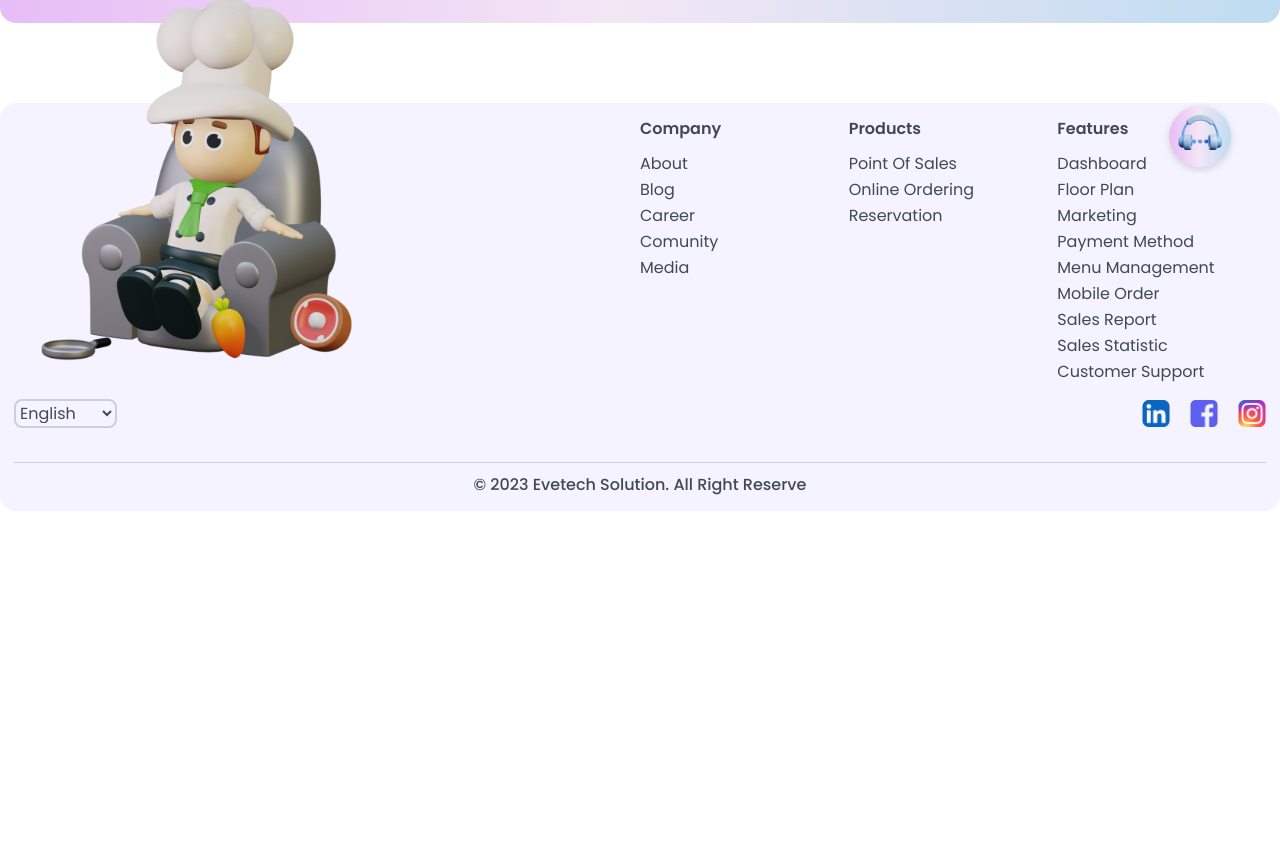
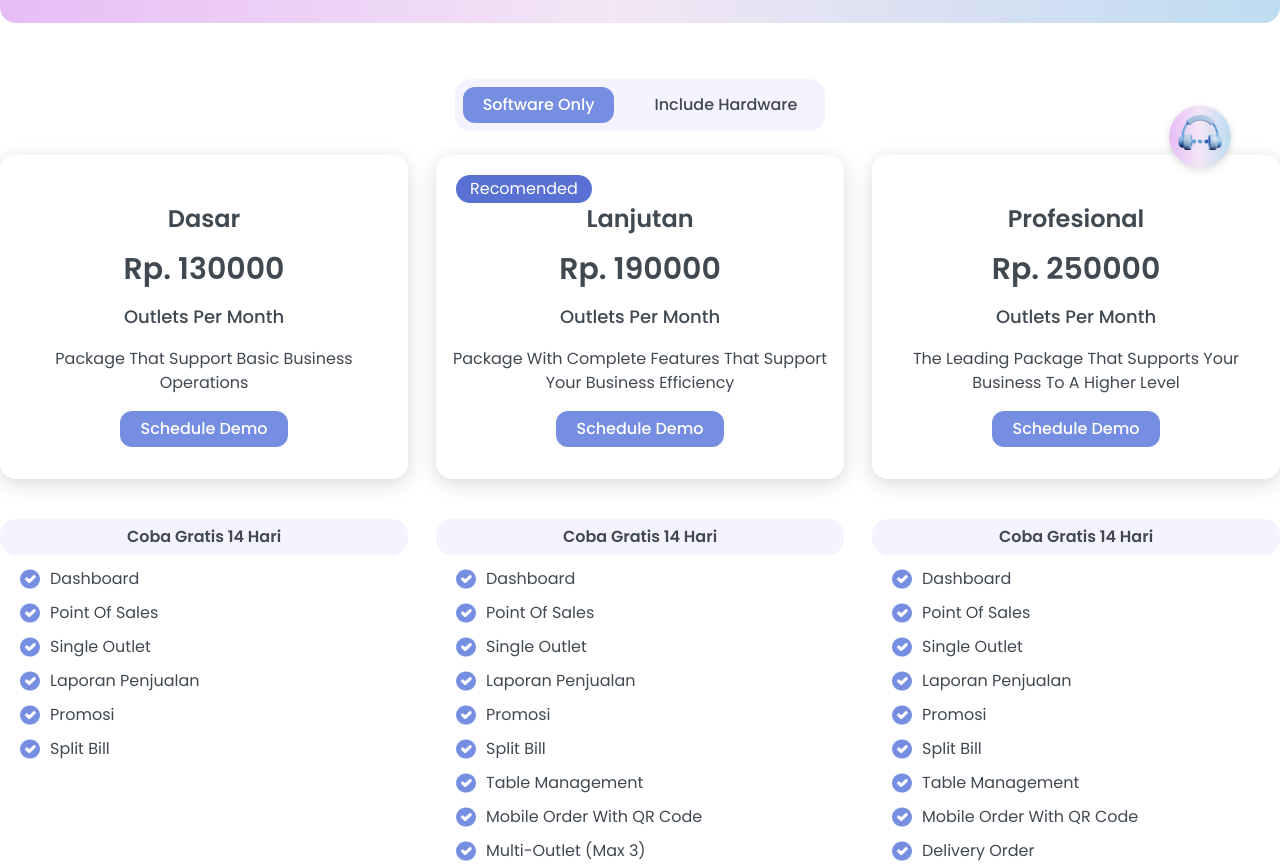
Before and after one commit to Adtyya/everest, a Next.js app: page /pricing in a window 1280 px wide. Shown: the part 574-1440 px from the top of the page. Before the commit the page ends 1105 px from the top, so only its background shows below. Built offline with nearby package versions, Linux system fonts and the light colour scheme.

Commit message:
finished up pricing page

```diff
--- a/app/pricing/page.js
+++ b/app/pricing/page.js
@@ -1,9 +1,13 @@
 import Hero from "@/components/view/pricing/hero";
+import ListPrice from "@/components/view/pricing/listPrice";
 
 export default function Pricing() {
   return (
     <main>
       <Hero></Hero>
+      <br></br>
+      <ListPrice></ListPrice>
+      <br></br>
     </main>
   );
 }
--- a/components/box/pricingCard.jsx
+++ b/components/box/pricingCard.jsx
@@ -1,7 +1,7 @@
 export default function PricingCard({ children, className }) {
   return (
     <div
-      className={`${className} w-full h-full shadow-pricing hover:shadow-pricing-active outline outline-transparent duration-300 hover:-translate-y-1 hover:outline-typ-primary rounded-2xl p-3.5 bg-white`}
+      className={`${className} w-full h-full shadow-pricing hover:shadow-pricing-active outline outline-2 outline-transparent duration-300 hover:-translate-y-1 hover:outline-typ-primary rounded-2xl py-8 px-3.5 bg-white`}
     >
       {children}
     </div>
--- a/components/nav/desktopmenu.jsx
+++ b/components/nav/desktopmenu.jsx
@@ -1,6 +1,7 @@
 import React from "react";
 import Paragraph from "../text/paragpraph";
 import { HiChevronUp } from "react-icons/hi";
+import Link from "next/link";
 
 export default function DesktopMenu({ toggle }) {
   return (
@@ -31,7 +32,9 @@ export default function DesktopMenu({ toggle }) {
         <Paragraph>Features</Paragraph>
       </li>
       <li className="flex items-center mx-2 w-24">
-        <Paragraph>Pricing</Paragraph>
+        <Link href="/pricing">
+          <Paragraph>Pricing</Paragraph>
+        </Link>
       </li>
       <li className="flex flex-col items-start lg:flex-row lg:items-center mx-2 w-24 relative group  duration-300">
         <Paragraph className="inline-block">Resources</Paragraph>
--- a/components/nav/mobilemenu.jsx
+++ b/components/nav/mobilemenu.jsx
@@ -1,6 +1,6 @@
 import React from "react";
 import Paragraph from "../text/paragpraph";
-import { HiChevronUp } from "react-icons/hi";
+import Link from "next/link";
 
 export default function MobileMenu({ toggle }) {
   return (
@@ -24,7 +24,9 @@ export default function MobileMenu({ toggle }) {
         <Paragraph>Features</Paragraph>
       </li>
       <li className="flex items-center mx-2 w-24">
-        <Paragraph>Pricing</Paragraph>
+        <Link href="/pricing">
+          <Paragraph>Pricing</Paragraph>
+        </Link>
       </li>
       <li className="flex flex-col items-start lg:flex-row lg:items-center mx-2 w-24 relative group  duration-300">
         <Paragraph className="inline-block">Resources</Paragraph>
--- /dev/null
+++ b/components/tab/tabWithBackground.jsx
@@ -0,0 +1,32 @@
+import { useState } from "react";
+import Button from "../box/button";
+import Paragraph from "../text/paragpraph";
+
+export default function TabWithBackground({ categories, setActive }) {
+  const [tab, setTab] = useState(categories[0]?.name || "");
+
+  return (
+    <div className="flex justify-between items-center p-2 overflow-auto space-x-5 bg-box-low-white rounded-2xl">
+      {categories.map((item, index) => {
+        return (
+          <Button
+            backgroundVariant={tab === item.name ? "primary" : "transparent"}
+            className="duration-100"
+            key={index}
+            onClick={() => {
+              setTab(item.name);
+              setActive(item.name);
+            }}
+          >
+            <Paragraph
+              color={tab === item.name ? "text-white" : "text-typ-gray"}
+              className="font-medium whitespace-nowrap"
+            >
+              {item.name}
+            </Paragraph>
+          </Button>
+        );
+      })}
+    </div>
+  );
+}
--- a/components/view/index/pricing.jsx
+++ b/components/view/index/pricing.jsx
@@ -103,6 +103,7 @@ export default function Pricing() {
                           src="/images/global/checklist.png"
                           alt="checklist"
                           objectFit="contain"
+                          fetchPriority="low"
                           fill
                         />
                       </div>
--- /dev/null
+++ b/components/view/pricing/content/pricing.js
@@ -0,0 +1,109 @@
+export const pricingList = [
+  {
+    name: "Dasar",
+    price: 130000,
+    isRecomended: false,
+    description: "Package that support basic business operations",
+    features: [
+      {
+        name: "Dashboard",
+      },
+      {
+        name: "Point of Sales",
+      },
+      {
+        name: "Single Outlet",
+      },
+      {
+        name: "Laporan Penjualan",
+      },
+      {
+        name: "Promosi",
+      },
+      {
+        name: "Split Bill",
+      },
+    ],
+  },
+  {
+    name: "Lanjutan",
+    price: 190000,
+    isRecomended: true,
+    description:
+      "Package with complete features that support your business efficiency",
+    features: [
+      {
+        name: "Dashboard",
+      },
+      {
+        name: "Point of Sales",
+      },
+      {
+        name: "Single Outlet",
+      },
+      {
+        name: "Laporan Penjualan",
+      },
+      {
+        name: "Promosi",
+      },
+      {
+        name: "Split Bill",
+      },
+      {
+        name: "Table Management",
+      },
+      {
+        name: "Mobile Order with QR Code",
+      },
+      {
+        name: "Multi-Outlet (max 3)",
+      },
+    ],
+  },
+  {
+    name: "Profesional",
+    price: 250000,
+    isRecomended: false,
+    description:
+      "The leading package that supports your business to a higher level",
+    features: [
+      {
+        name: "Dashboard",
+      },
+      {
+        name: "Point of Sales",
+      },
+      {
+        name: "Single Outlet",
+      },
+      {
+        name: "Laporan Penjualan",
+      },
+      {
+        name: "Promosi",
+      },
+      {
+        name: "Split Bill",
+      },
+      {
+        name: "Table Management",
+      },
+      {
+        name: "Mobile Order with QR Code",
+      },
+      {
+        name: "Delivery Order",
+      },
+      {
+        name: "Reservasi",
+      },
+      {
+        name: "Website",
+      },
+      {
+        name: "Multi-Outlet (max 5)",
+      },
+    ],
+  },
+];
--- /dev/null
+++ b/components/view/pricing/listPrice.jsx
@@ -0,0 +1,101 @@
+"use client";
+
+import Button from "@/components/box/button";
+import Container from "@/components/box/container";
+import PricingCard from "@/components/box/pricingCard";
+import TabWithBackground from "@/components/tab/tabWithBackground";
+import { HeadingThree } from "@/components/text/heading";
+import Paragraph from "@/components/text/paragpraph";
+import { useState } from "react";
+import Image from "next/image";
+import { pricingList } from "./content/pricing";
+
+const categories = [
+  {
+    name: "software only",
+  },
+  {
+    name: "include hardware",
+  },
+];
+
+export default function ListPrice() {
+  const [active, setActive] = useState(categories[0].name);
+
+  return (
+    <Container className="mt-8 mb-5">
+      <div className="flex items-center justify-center">
+        <div className="w-max">
+          <TabWithBackground categories={categories} setActive={setActive} />
+        </div>
+      </div>
+      <br />
+      <div
+        id="pricing-list"
+        className="grid grid-cols-1 md:grid-cols-2 lg:grid-cols-3 gap-7"
+      >
+        {pricingList.map((item, index) => {
+          return (
+            <div key={index}>
+              <PricingCard className="space-y-4 h-max relative">
+                <div className="absolute top-5 left-5">
+                  <div
+                    className={`bg-typ-heading px-3.5 py-0.5 rounded-full w-max ${
+                      item.isRecomended ? "visible" : "invisible"
+                    }`}
+                  >
+                    <Paragraph color="text-white">Recomended</Paragraph>
+                  </div>
+                </div>
+                <HeadingThree className="text-typ-gray text-center">
+                  {item.name}
+                </HeadingThree>
+                <h3 className="text-center text-2xl lg:text-3xl font-semibold text-typ-gray">
+                  Rp. {item.price}
+                </h3>
+                <h5 className="capitalize text-center text-base lg:text-lg text-typ-gray font-medium">
+                  Outlets per month
+                </h5>
+                <Paragraph color="text-typ-gray" className="text-center">
+                  {item.description}
+                </Paragraph>
+                <div className="w-full items-center flex justify-center">
+                  <Button backgroundVariant="primary">
+                    <Paragraph color="text-white" className="font-medium">
+                      Schedule Demo
+                    </Paragraph>
+                  </Button>
+                </div>
+              </PricingCard>
+              <br />
+              <div className="mt-4 w-full bg-box-low-white py-1.5 rounded-2xl text-center mb-3">
+                <Paragraph color="text-typ-gray" className="font-semibold">
+                  Coba Gratis 14 hari
+                </Paragraph>
+              </div>
+              {item.features.map((feature, id) => {
+                return (
+                  <div
+                    key={id}
+                    className="flex space-x-2.5 mb-2.5 items-center justify-start w-full px-5"
+                  >
+                    <div className="w-5 h-5 relative">
+                      <Image
+                        src="/images/global/checklist.png"
+                        alt="checklist"
+                        objectFit="contain"
+                        fetchPriority="low"
+                        fill
+                      />
+                    </div>
+                    <Paragraph color="text-typ-gray">{feature.name}</Paragraph>
+                  </div>
+                );
+              })}
+            </div>
+          );
+        })}
+      </div>
+    </Container>
+  );
+}
```
Also changed, not shown: components/nav/navbar.jsx (+7 -11 lines), components/view/pricing/hero.jsx (+8 -3 lines).
